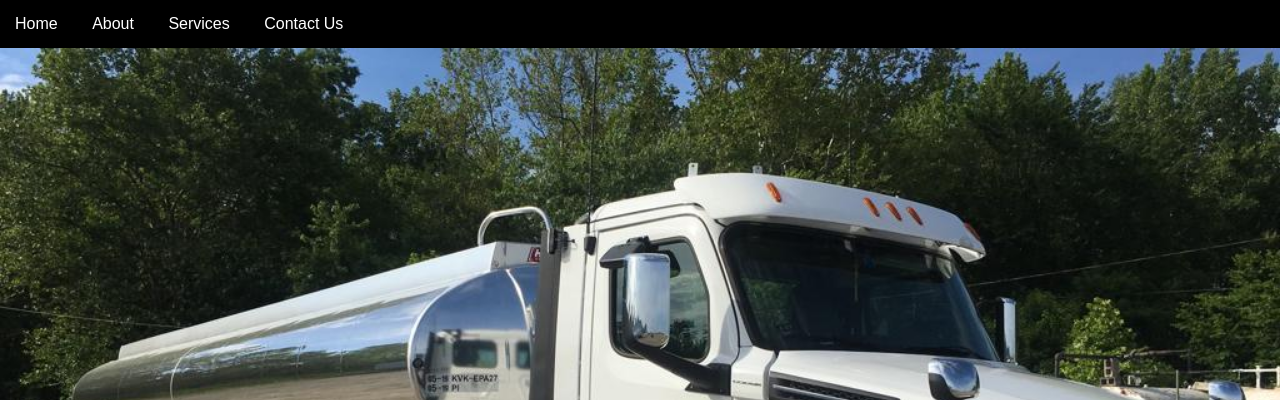
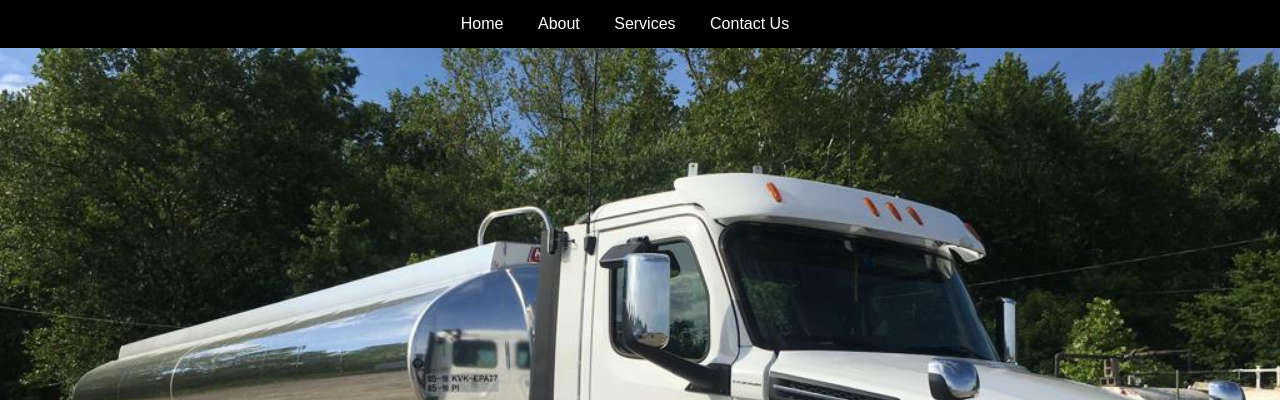
Before and after one commit to janpreett/Swatch-Fuel-Transport, a plain HTML site: page index.html in a window 1280 px wide. Shown: the top 400 px of the page. Drawn offline with Linux system fonts and the light colour scheme.

Commit message:
Update style.css

```diff
--- a/style.css
+++ b/style.css
@@ -9,6 +9,12 @@ header {
   background-color: #000000;
   color: #fff;
   padding: 15px;
+  text-align: center;
+}
+
+header nav {
+  display: inline-block;
+  margin: 0 auto; /* Center the navigation bar horizontally */
 }
 
 header nav ul {
```
